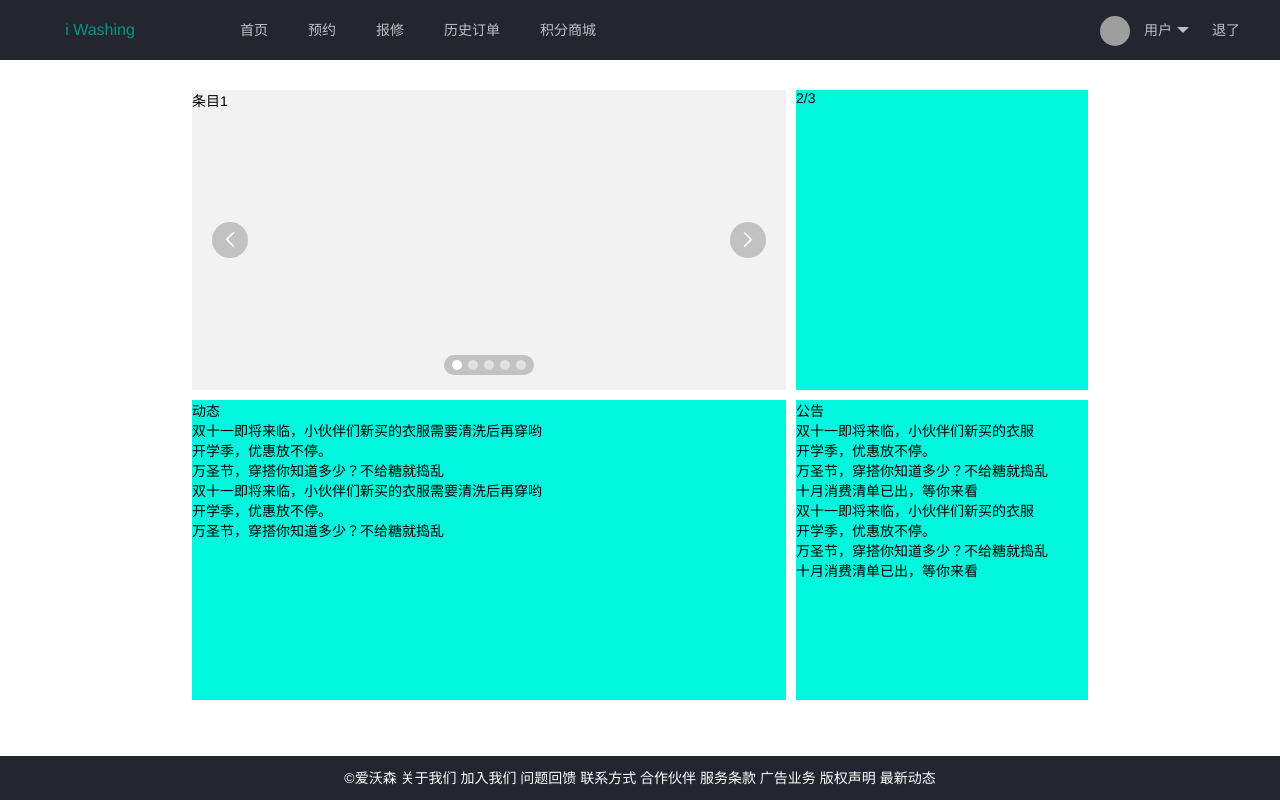
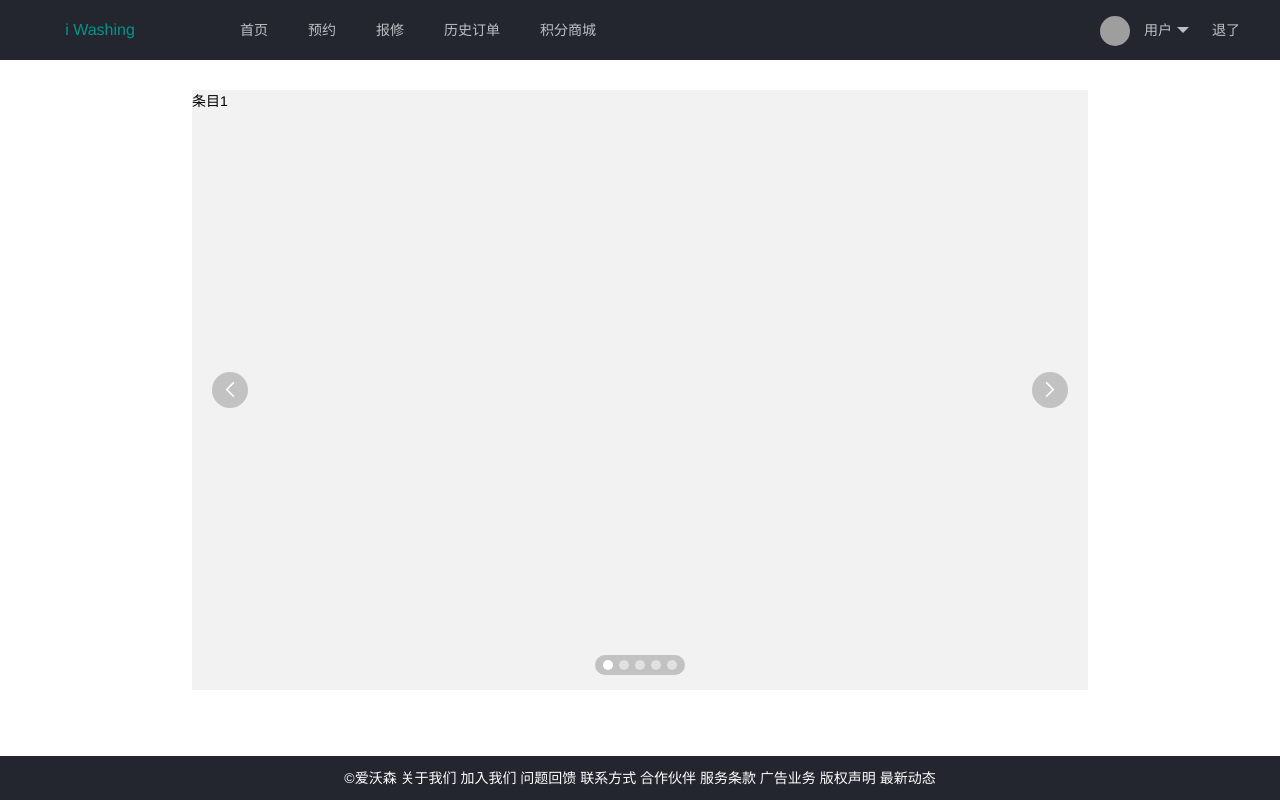
Before and after one commit to 719034075/SWM, a Django app: page / in a window 1280 px wide. Run offline with Django 3.2, Linux system fonts and the light colour scheme; grey boxes are pictures that could not be loaded.

Commit message:
## 2017-11-09
+ look for the static files outside my apps successfully.
+ deploy front-end app successfully..

```diff
--- a/templates/index.html
+++ b/templates/index.html
@@ -39,7 +39,7 @@
   <div class="layui-body">
       <div style="margin-left:auto;margin-right: auto;margin-top:30px;width: 70%;">
           <div class="layui-row layui-col-space10">
-              <div class="layui-col-md8">
+              <div class="layui-col-md12">
                   <div class="layui-carousel" id="test1">
                         <div carousel-item>
                           <div>条目1</div>
@@ -50,39 +50,6 @@
                         </div>
                   </div>
               </div>
-              <div class="layui-col-md4" >
-                  <div  style="height: 300px ;background-color: #00F7DE">2/3</div>
-              </div>
-          </div>
-           <div class="layui-row layui-col-space10">
-               <div class="layui-col-md8"  >
-                   <div  style="height: 300px ;background-color: #00F7DE">
-                       <h3>动态</h3>
-                       <ul>
-                           <li>双十一即将来临，小伙伴们新买的衣服需要清洗后再穿哟</li>
-                           <li>开学季，优惠放不停。</li>
-                           <li>万圣节，穿搭你知道多少？不给糖就捣乱</li>
-                           <li>双十一即将来临，小伙伴们新买的衣服需要清洗后再穿哟</li>
-                           <li>开学季，优惠放不停。</li>
-                           <li>万圣节，穿搭你知道多少？不给糖就捣乱</li>
-                        </ul>
-                   </div>
-               </div>
-                <div class="layui-col-md4" >
-                    <div  style="height: 300px ;background-color: #00F7DE">
-                        <h3>公告</h3>
-                        <ul>
-                            <li>双十一即将来临，小伙伴们新买的衣服</li>
-                            <li>开学季，优惠放不停。</li>
-                            <li>万圣节，穿搭你知道多少？不给糖就捣乱</li>
-                            <li>十月消费清单已出，等你来看</li>
-                             <li>双十一即将来临，小伙伴们新买的衣服</li>
-                            <li>开学季，优惠放不停。</li>
-                            <li>万圣节，穿搭你知道多少？不给糖就捣乱</li>
-                            <li>十月消费清单已出，等你来看</li>
-                        </ul>
-                    </div>
-                </div>
           </div>
       </div>
   </div>
@@ -102,7 +69,7 @@ layui.use(['element','carousel'], function(){
   //建造实例
   carousel.render({
     elem: '#test1'
-    , height:'300px'
+    , height:'600px'
     ,width: '100%' //设置容器宽度
     ,arrow: 'always' //始终显示箭头
     //,anim: 'updown' //切换动画方式
```
